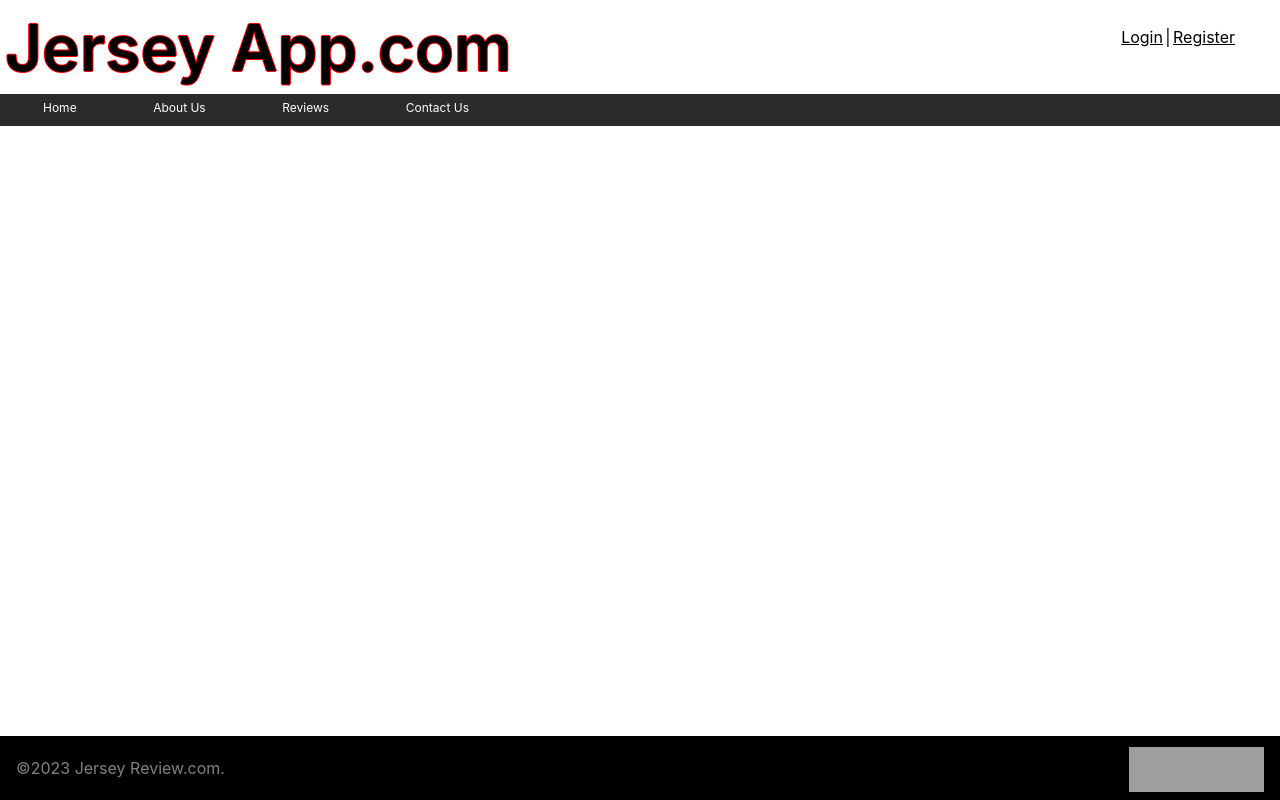
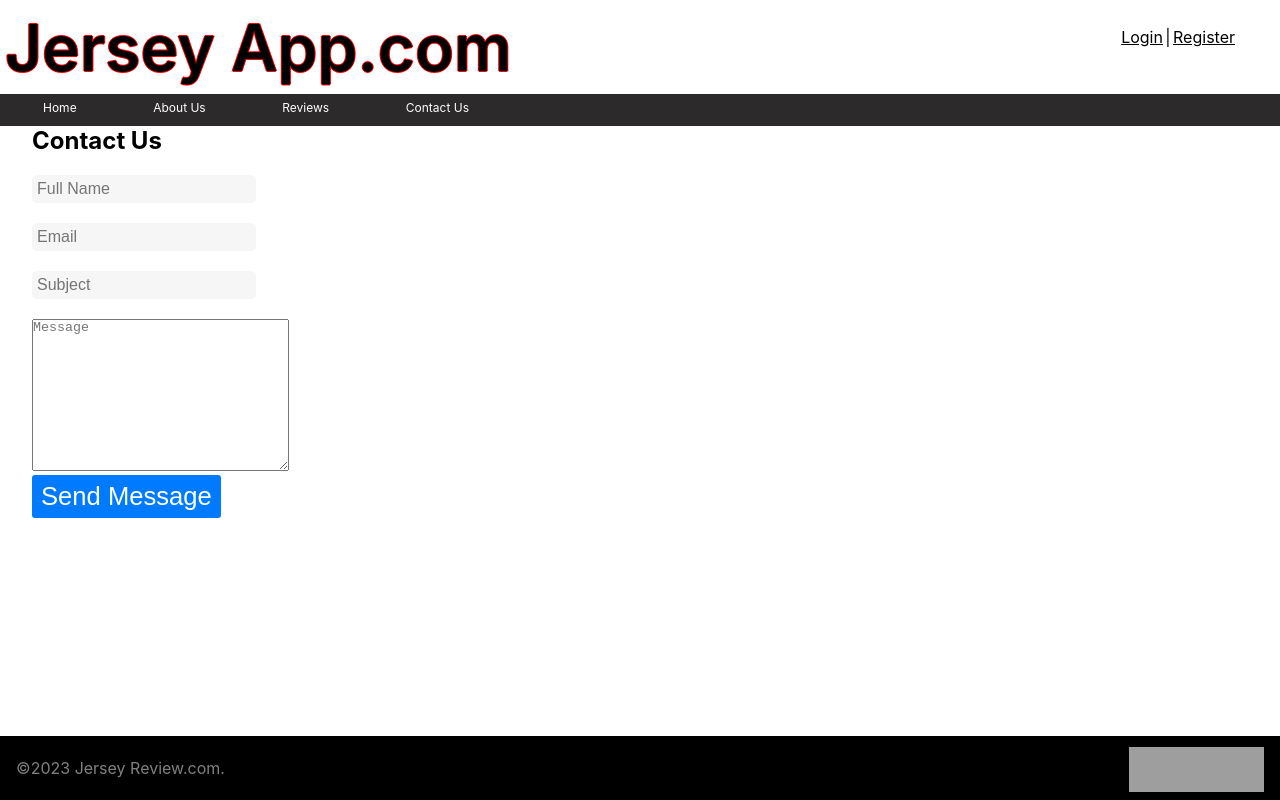
Before and after one commit to aanglin07/jersey, a React (Create React App) app: page /contact in a window 1280 px wide. Built offline with nearby package versions, Linux system fonts and the light colour scheme; grey boxes are pictures that could not be loaded.

Commit message:
Configured contact form.

```diff
--- a/package.json
+++ b/package.json
@@ -3,6 +3,7 @@
   "version": "0.1.0",
   "private": true,
   "dependencies": {
+    "@emailjs/browser": "^3.11.0",
     "@testing-library/jest-dom": "^5.17.0",
     "@testing-library/react": "^13.4.0",
     "@testing-library/user-event": "^13.5.0",
--- /dev/null
+++ b/src/components/pages/Contact.css
@@ -0,0 +1,34 @@
+.form--layout{
+    display: flex;
+    justify-content:center;
+    /* align-items: center; */
+    flex-direction: column;
+    margin-left: 2rem;
+
+}
+
+.form--layout input{
+    padding: 5px;
+}
+.--btn {
+    font-size: 1.6rem;
+    font-weight: 400;
+    padding: 6px 8px;
+    margin: 0 5px 0 0;
+    border: 1px solid transparent;
+    border-radius: 3px;
+    cursor: pointer;
+    align-items: center;
+    transition: all 0.3s;
+    color: #fff;
+    background: #007bff;
+  }
+
+  .--btn:hover {
+    transform: translateY(2px);
+  }
+
+  .form--layout input{
+    font-size: 1rem;
+    font-weight: 400;
+  }
--- a/src/components/pages/Contact.jsx
+++ b/src/components/pages/Contact.jsx
@@ -1,7 +1,37 @@
-import React from 'react'
+import './Contact.css'
+import { useRef } from 'react'
+import emailjs from '@emailjs/browser';
+
 
 export const Contact = () => {
+    const form = useRef();
+    const sendEmail = (e) => {
+        e.preventDefault();
+
+        emailjs.sendForm('service_vdims2r', 'template_lq178s7', form.current, 'Q2fzvz3PU21nVcHqm')
+          .then((result) => {
+              console.log(result.text);
+          }, (error) => {
+              console.log(error.text);
+          });
+
+          e.target.reset()
+          alert("Thanks for your message!")
+      };
   return (
-    <div></div>
+    <section className='form--layout'>
+        <div>
+            <h2> Contact Us</h2><br />
+            <form ref={form} onSubmit={sendEmail}>
+                <input type='text' placeholder='Full Name' name='user_name' required /><br /><br />
+                <input type='email' placeholder='Email' name='user_email' required /><br /><br />
+                <input type='text' placeholder='Subject' name='subject' required /><br /><br />
+                <textarea name='message' placeholder='Message' cols="30" rows="10"></textarea><br />
+                <button type='submit' className='--btn'>Send Message</button>
+
+            </form>
+
+        </div>
+    </section>
   )
 }
```
Also changed, not shown: 1 other file (tests, documents, lock files or other folders).
